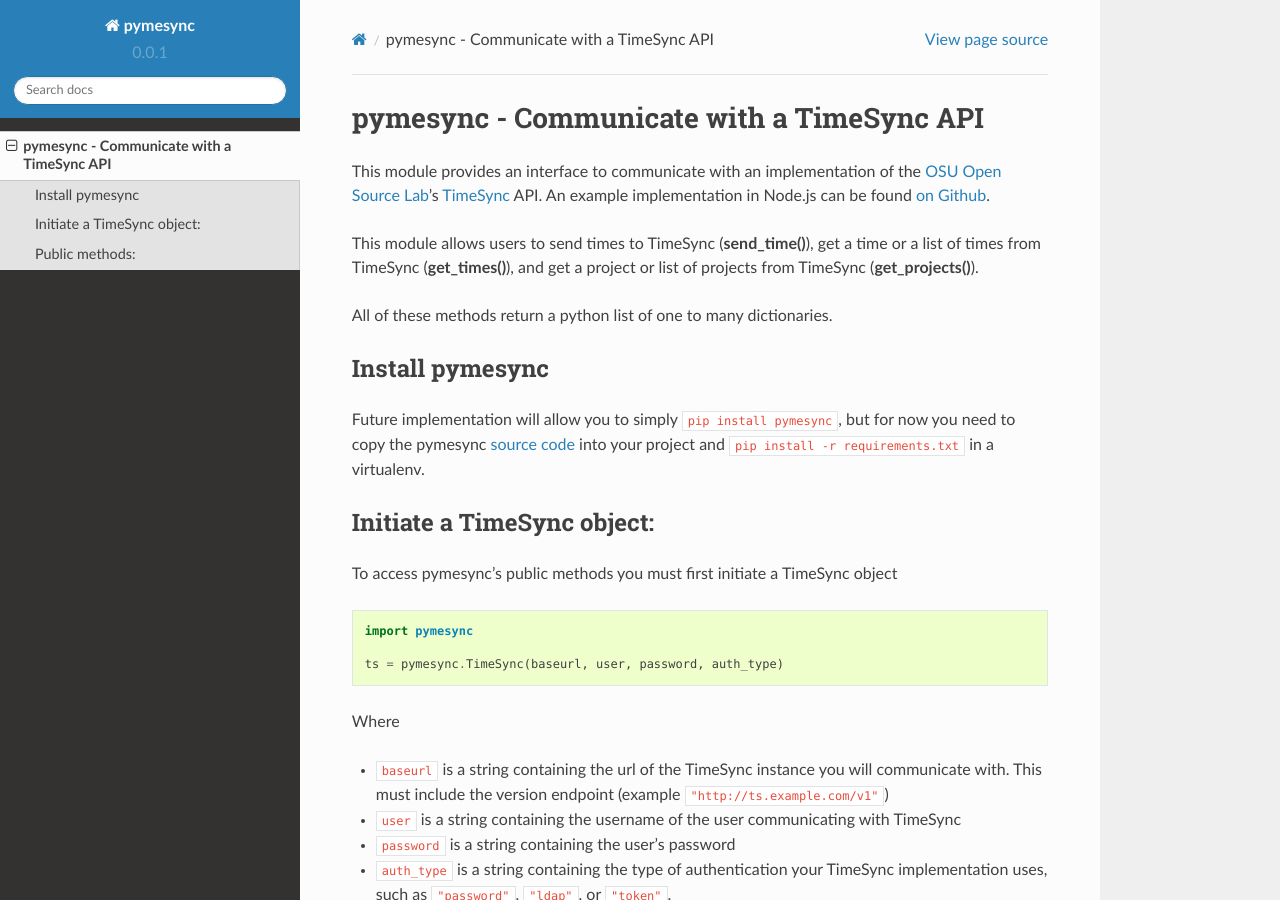
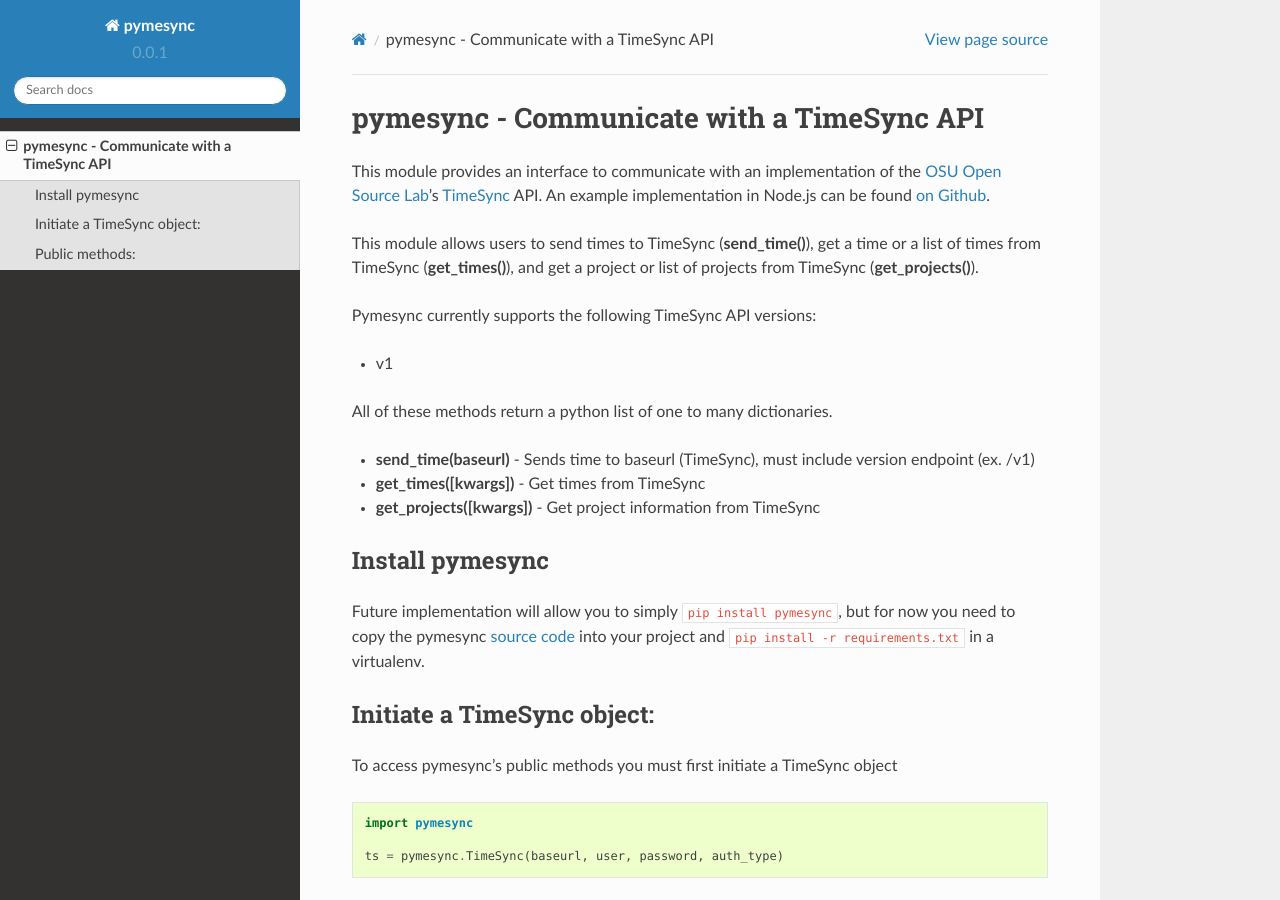
Before and after one commit to osuosl/pymesync, a Sphinx documentation site: the page built from source/usage.rst, in a window 1280 px wide and 900 px high. Built offline with Sphinx 7.4.7 and the Read the Docs theme 2.0.0, drawn with Linux system fonts in a browser that asks for light colours.

Commit message:
Add method list to intro

```diff
--- a/source/usage.rst
+++ b/source/usage.rst
@@ -11,7 +11,16 @@
 or a list of times from TimeSync (**get_times()**), and get a project or list of
 projects from TimeSync (**get_projects()**).
 
+Pymesync currently supports the following TimeSync API versions:
+
+* v1
+
 All of these methods return a python list of one to many dictionaries.
+
+* **send_time(baseurl)** - Sends time to baseurl (TimeSync), must include version
+  endpoint (ex. /v1)
+* **get_times([kwargs])** - Get times from TimeSync
+* **get_projects([kwargs])** - Get project information from TimeSync
 
 .. _OSU Open Source Lab: http://www.osuosl.org
 .. _TimeSync: http://timesync.readthedocs.org/en/latest/
```
